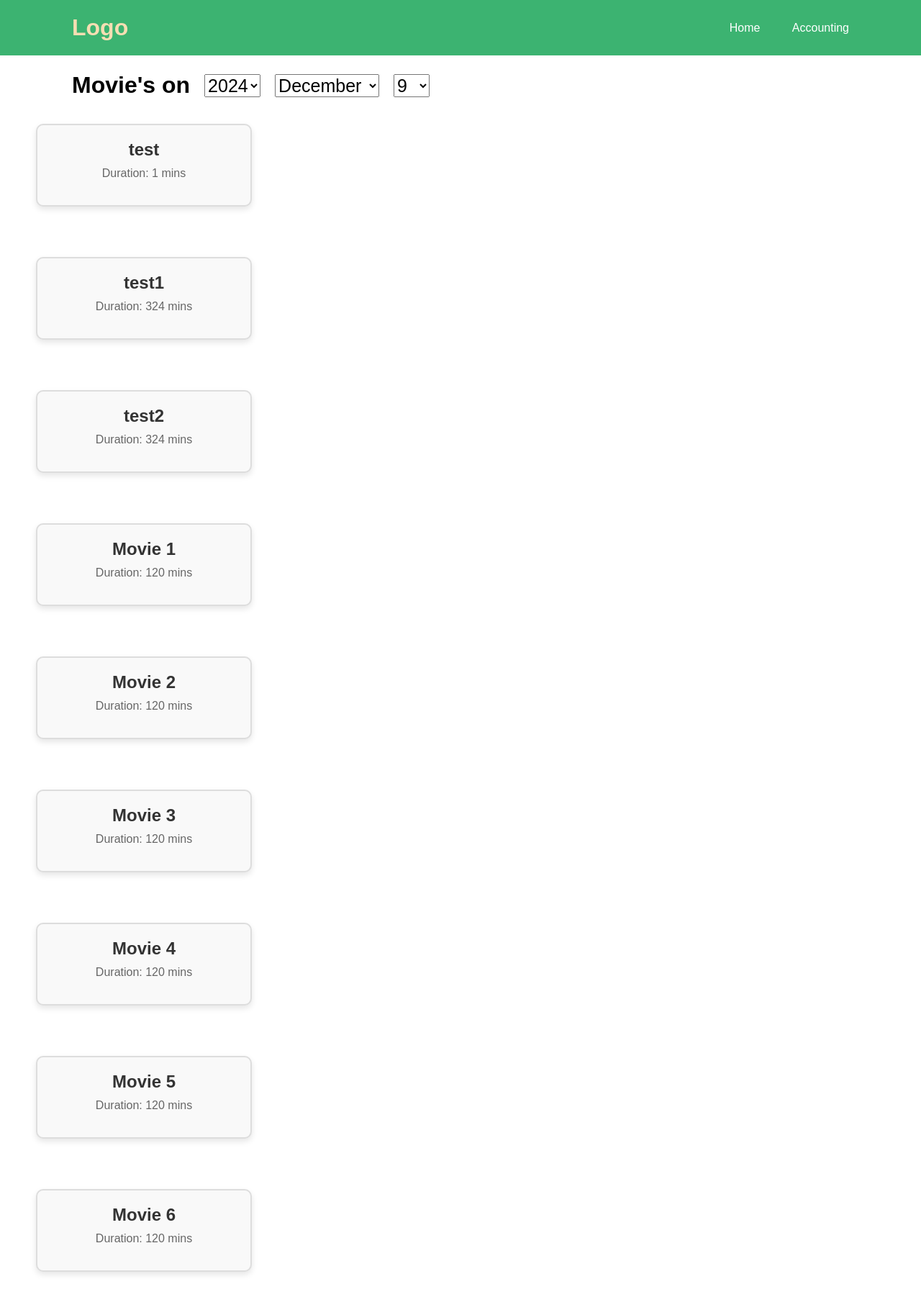
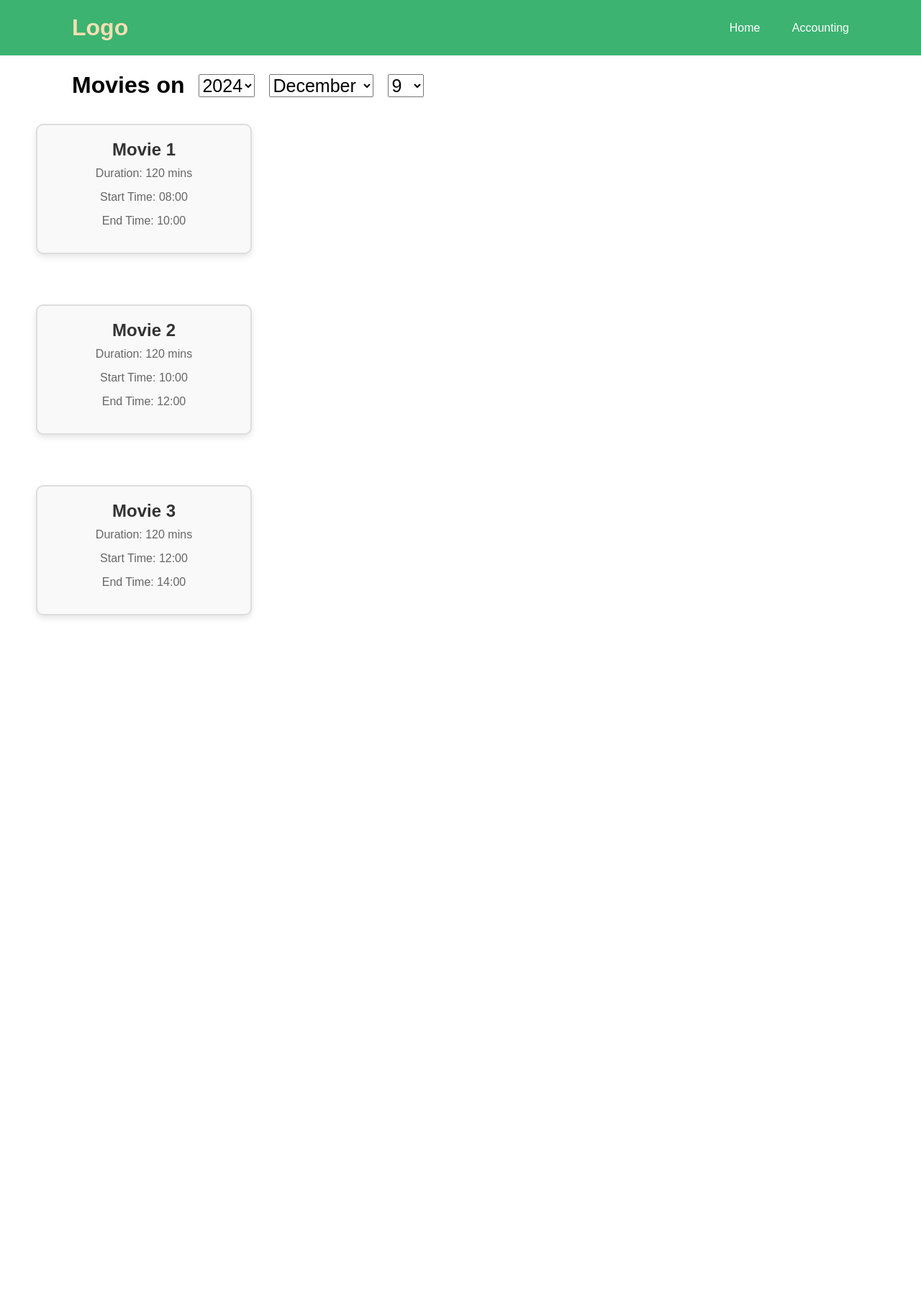
Before and after one commit to bu-norrapat/CinemaProj, a Flask app: page /home in a window 1280 px wide. Shown: the whole page at 72% size. After the commit the page ends 859 px from the top, so only its background shows below. Run offline with Flask 3, Linux system fonts and the light colour scheme; data comes from the database, SQL or seed files in the repository.

Commit message:
updated movie list(home.html)

```diff
--- a/main.py
+++ b/main.py
@@ -1,4 +1,4 @@
-from flask import Flask, render_template, redirect, url_for, request, session, flash
+from flask import Flask, jsonify, render_template, redirect, url_for, request, session, flash
 from datetime import datetime
 from flask_sqlalchemy import SQLAlchemy
 from flask_login import UserMixin
@@ -36,15 +36,6 @@ class Users(db.Model):
         self.user_password = user_password
         self.user_is_admin = user_is_admin
 
-class Movies(db.Model):
-    _id = db.Column("movie_id", db.Integer, primary_key=True)
-    movie_name = db.Column(db.String(360), unique=True, nullable=False)
-    movie_duration = db.Column(db.Integer, nullable=False)
-
-    def __init__(self, movie_name, movie_duration):
-        self.movie_name = movie_name
-        self.movie_duration = movie_duration
-
 class Theaters(db.Model):
     _id = db.Column("theater_id", db.Integer, primary_key=True)
 
@@ -77,35 +68,94 @@ class Tickets(FlaskForm):
 
     pass
 
+class Movies(db.Model):
+    __tablename__ = 'movies'
+    _id = db.Column("movie_id", db.Integer, primary_key=True)
+    movie_name = db.Column(db.String(360), unique=True, nullable=False)
+    movie_duration = db.Column(db.Integer, nullable=False)
+
+    # Set the backref name to 'schedules'
+    schedules = db.relationship('Schedule', backref='movie_schedules', lazy=True)
+
+    def __init__(self, movie_name, movie_duration):
+        self.movie_name = movie_name
+        self.movie_duration = movie_duration
+
+
+class Schedule(db.Model):
+    __tablename__ = 'Schedules'
+    id = db.Column(db.Integer, primary_key=True)
+    movie_id = db.Column(db.Integer, db.ForeignKey('movies.movie_id'))
+    start_time = db.Column(db.Text)
+    end_time = db.Column(db.Text)
+    repeat_days = db.Column(db.Integer)
+
+    movie = db.relationship('Movies', backref='movie_schedule', lazy=True)
+
+    # Link to Showtimes through back_populates
+    showtimes = db.relationship('Showtime', back_populates='schedule', lazy=True)
+
+    def __init__(self, show_year, show_month, show_date, movie_id):
+        self.show_year = show_year
+        self.show_month = show_month
+        self.show_date = show_date
+        self.movie_id = movie_id
+
+class Showtime(db.Model):
+    __tablename__ = 'Showtimes'
+    id = db.Column(db.Integer, primary_key=True)
+    schedule_id = db.Column(db.Integer, db.ForeignKey('Schedules.id'))
+    show_year = db.Column(db.Integer)
+    show_month = db.Column(db.Integer)
+    show_date = db.Column(db.Integer)
+
+    # Link to Movie and Schedule using back_populates
+    schedule = db.relationship('Schedule', back_populates='showtimes')  # Use back_populates here
+
+    def __init__(self, show_year, show_month, show_date, schedule_id, movie_id):
+        self.show_year = show_year
+        self.show_month = show_month
+        self.show_date = show_date
+        self.schedule_id = schedule_id
+        self.movie_id = movie_id
+
 def index():
     return redirect(url_for('home'))
 
 def home():
-    movies = Movies.query.all()
+    # Adjust the query to join Schedule and Showtime models properly
+    movies = db.session.query(Movies, Schedule, Showtime).join(Schedule, Schedule.movie_id == Movies._id) \
+        .join(Showtime, Showtime.schedule_id == Schedule.id).all()
 
     # Get current date information
     current_year = datetime.now().year
     current_month = datetime.now().month
     current_day = datetime.now().day
 
+    movie_data = []
+    for movie, schedule, showtime in movies:
+        movie_data.append({
+            'movie_name': movie.movie_name,
+            'movie_duration': movie.movie_duration,
+            'start_time': schedule.start_time,  # Access start_time from Schedule
+            'end_time': schedule.end_time       # Access end_time from Schedule
+        })
 
     if 'user_email' in session:
         user_email = session['user_email']
-
         return render_template(
             'home.html',
             user_email=user_email,
-            movies=movies,
+            movie_data=movie_data,  # Pass movie data with all details
             logged_in=True,
             current_year=current_year,
             current_month=current_month,
             current_day=current_day
         )
     else:
-
         return render_template(
             'home.html',
-            movies=movies,
+            movie_data=movie_data,  # Pass movie data for not logged-in user
             logged_in=False,
             current_year=current_year,
             current_month=current_month,
@@ -169,6 +219,32 @@ def movie_detail(movie_id):
     movie = Movies.query.get_or_404(movie_id)
     return render_template('movie_detail.html', movie=movie)
 
+
+def get_movies():
+    selected_date = request.args.get('date')  # Get the selected date (YYYY-MM-DD format)
+    selected_year, selected_month, selected_day = selected_date.split('-')
+
+    # Convert the string date components to integers
+    results = db.session.query(Movies, Schedule, Showtime).join(Schedule, Schedule.movie_id == Movies._id) \
+        .join(Showtime, Showtime.schedule_id == Schedule.id) \
+        .filter(Showtime.show_year == int(selected_year),
+                Showtime.show_month == int(selected_month),
+                Showtime.show_date == int(selected_day)) \
+        .all()
+
+    # Prepare the response with movie data
+    movie_data = []
+    for movie, schedule, showtime in results:
+        movie_data.append({
+            'movie_id' : movie._id,
+            'movie_name': movie.movie_name,
+            'movie_duration': movie.movie_duration,
+            'start_time': schedule.start_time,  # Access start_time from Schedule
+            'end_time': schedule.end_time       # Access end_time from Schedule
+        })
+    print(movie_data)
+    return jsonify({'movies': movie_data})
+app.add_endpoint('/get_movies', 'get_movies', get_movies, methods=['GET'])
 app.add_endpoint('/', 'index', index, methods=['GET'])
 app.add_endpoint('/home', 'home', home, methods=['GET'])
 app.add_endpoint('/register', 'register', register, methods=['GET','POST'])
--- a/templates/home.html
+++ b/templates/home.html
@@ -1,16 +1,19 @@
 {% extends "base.html" %}
+
 {% block title %}Home Page{% endblock %}
+
 {% block content %}
 <div style="display: flex; align-items: center;">
-    <h1>Movie's on</h1>
+    <h1>Movies on</h1>
 
-    <select id="Year" style="margin-left: 20px; font-size: 25px;margin-top: 100px;">
+    <!-- Dropdown for Year -->
+    <select id="Year" style="margin-left: 20px; font-size: 25px; margin-top: 100px;">
         <option value="2024">2024</option>
         <option value="2025">2025</option>
     </select>
 
     <!-- Dropdown for Month (January to December) -->
-    <select id="month" style="margin-left: 20px; font-size: 25px;margin-top: 100px;">
+    <select id="month" style="margin-left: 20px; font-size: 25px; margin-top: 100px;">
         <option value="1">January</option>
         <option value="2">February</option>
         <option value="3">March</option>
@@ -26,21 +29,24 @@
     </select>
 
     <!-- Dropdown for Day (1-31) -->
-    <select id="day" style="margin-left: 20px; font-size: 25px;margin-top: 100px;">
+    <select id="day" style="margin-left: 20px; font-size: 25px; margin-top: 100px;">
         <!-- Days will be populated dynamically -->
     </select>
 </div>
 
-{% for movie in movies %}
+<!-- Movie container where fetched movies will be added -->
+<div class="movie-container" id="movie-list">
+    {% for movie in movie_data %}
         <div class="container">
-        <a href="/movie/{{ movie._id }}" class="Movie">
+            <a href="/movie/{{ movie.movie_id }}" class="Movie">
                 <h2>{{ movie.movie_name }}</h2>
                 <p>Duration: {{ movie.movie_duration }} mins</p>
+                <p>Start Time: {{ movie.start_time }}</p>
+                <p>End Time: {{ movie.end_time }}</p>
             </a>
         </div>
     {% endfor %}
-
-
+</div>
 
 <script>
     document.addEventListener('DOMContentLoaded', function() {
@@ -108,6 +114,9 @@
         updateDays(currentMonth, currentYear);
         updateMonthOptions(currentYear);
 
+        // Set the default month to the current month
+        monthDropdown.value = currentMonth;  // Ensure the correct month is selected in the dropdown
+
         // Update days whenever the month or year changes
         monthDropdown.addEventListener("change", function() {
             updateDays(parseInt(monthDropdown.value), parseInt(yearDropdown.value));
@@ -119,15 +128,55 @@
             updateDays(parseInt(monthDropdown.value), selectedYear);
         });
 
-    // Ensure that the default month is set to the current month (if not already done)
-    if (monthDropdown.value !== currentMonth.toString()) {
-        monthDropdown.value = currentMonth; // Set the default month if it's not already selected
+        function updateMoviesOnSelectedDate() {
+            const selectedYear = yearDropdown.value;
+            const selectedMonth = monthDropdown.value;
+            const selectedDay = dayDropdown.value;
+
+            // Create a date string in 'YYYY-MM-DD' format
+            const selectedDate = `${selectedYear}-${selectedMonth.padStart(2, '0')}-${selectedDay.padStart(2, '0')}`;
+
+            // Make AJAX request to get the movies for the selected date
+            fetch(`/get_movies?date=${selectedDate}`)
+                .then(response => response.json())
+                .then(data => {
+                    // Get the movie container element
+                    const movieContainer = document.querySelector('.movie-container');
+                    movieContainer.innerHTML = '';  // Clear the existing movies
+
+                    // Loop through the movies and add them to the page
+                    if (data.movies && data.movies.length > 0) {
+                        data.movies.forEach(movie => {
+                            const movieElement = document.createElement('div');
+                            movieElement.classList.add('movie');
+                            movieElement.innerHTML = `
+                                <div class="container" >
+                                    <a href="/movie/${movie.movie_id}" class="Movie">
+                                        <h2>${movie.movie_name}</h2>
+                                        <p>Duration: ${movie.movie_duration} mins</p>
+                                        <p>Start Time: ${movie.start_time}</p>
+                                        <p>End Time: ${movie.end_time}</p>
+                                    </a>
+                                </div>
+                            `;
+                            movieContainer.appendChild(movieElement);
+                        });
+                    } else {
+                        movieContainer.innerHTML = '<p style ="margin-left: 50px;margin-top: 50px;">No movies available for the selected date.</p>';
+                    }
+                })
+                .catch(error => {
+                    console.error('Error fetching movies:', error);
+                });
         }
 
-    // Also set the day for the current month if it is the current month
-    if (currentMonth === parseInt(monthDropdown.value)) {
-        dayDropdown.value = currentDay;
-    }
+        // Add event listeners to the dropdowns to update movies on change
+        yearDropdown.addEventListener("change", updateMoviesOnSelectedDate);
+        monthDropdown.addEventListener("change", updateMoviesOnSelectedDate);
+        dayDropdown.addEventListener("change", updateMoviesOnSelectedDate);
+
+        // Initially fetch movies for the default selected date
+        updateMoviesOnSelectedDate();
     });
 </script>
 {% endblock %}
```
Also changed, not shown: templates/movie_detail.html (+9 -7 lines). Lines whose indentation alone changed are shown as unchanged.
